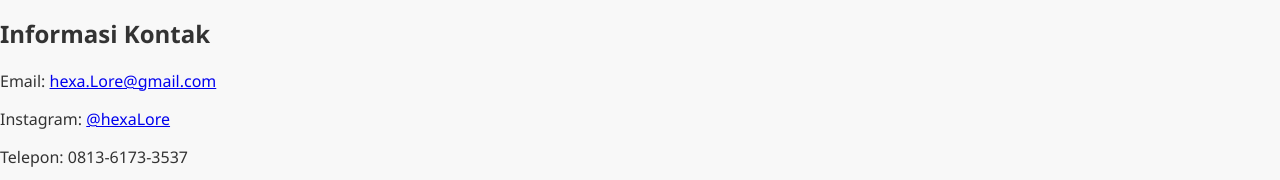
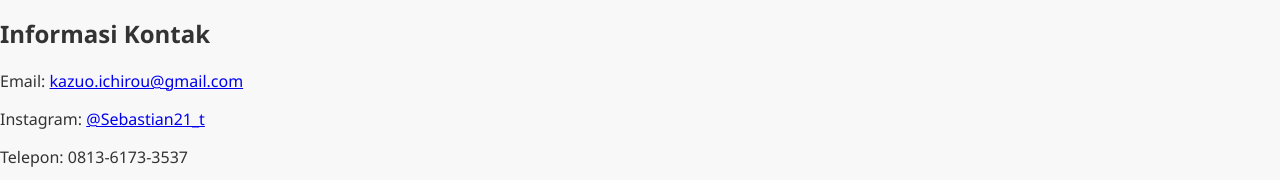
Before and after one commit to Poki707/HexaCreative-Auto-Gallery, a plain HTML site: page contact.html in a window 1280 px wide. Shown: the part 138-318 px from the top of the page. Drawn offline with Linux system fonts and the light colour scheme.

Commit message:
Update contact.html

```diff
--- a/contact.html
+++ b/contact.html
@@ -21,8 +21,8 @@
 
     <section class="content">
         <h2>Informasi Kontak</h2>
-        <p>Email: <a href="mailto:kazuo.ichirou@gmail.com">hexa.Lore@gmail.com</a></p>
-        <p>Instagram: <a href="https://instagram.com/hexacreative" target="_blank">@hexaLore</a></p>
+        <p>Email: <a href="mailto:kazuo.ichirou@gmail.com">kazuo.ichirou@gmail.com</a></p>
+        <p>Instagram: <a href="https://www.instagram.com/sebastian21_t" target="_blank">@Sebastian21_t</a></p>
         <p>Telepon: 0813-6173-3537</p>
         <p>Alamat: Jl. Otomotif Mewah No. 123, Jakarta</p>
     </section>
```
